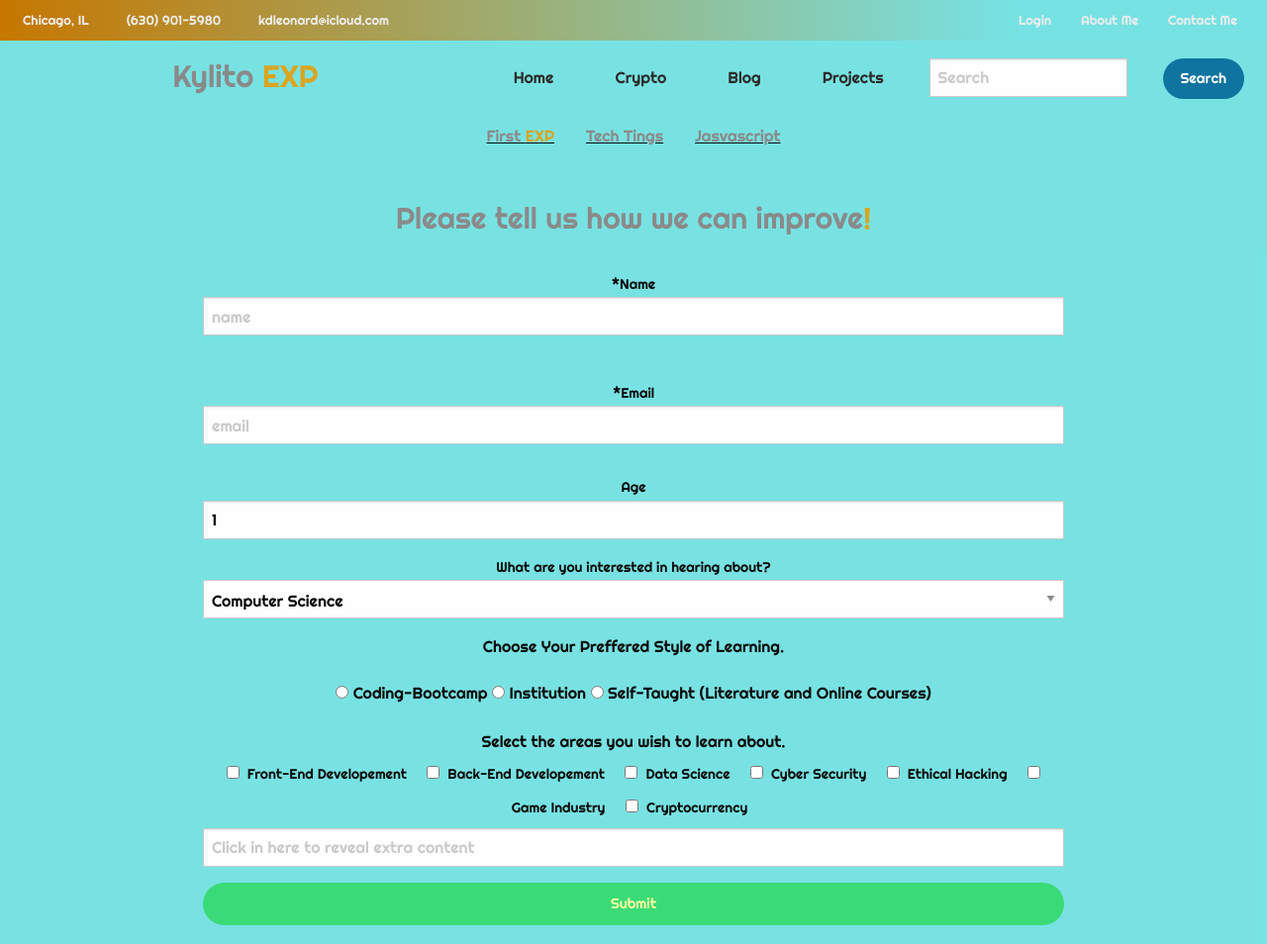
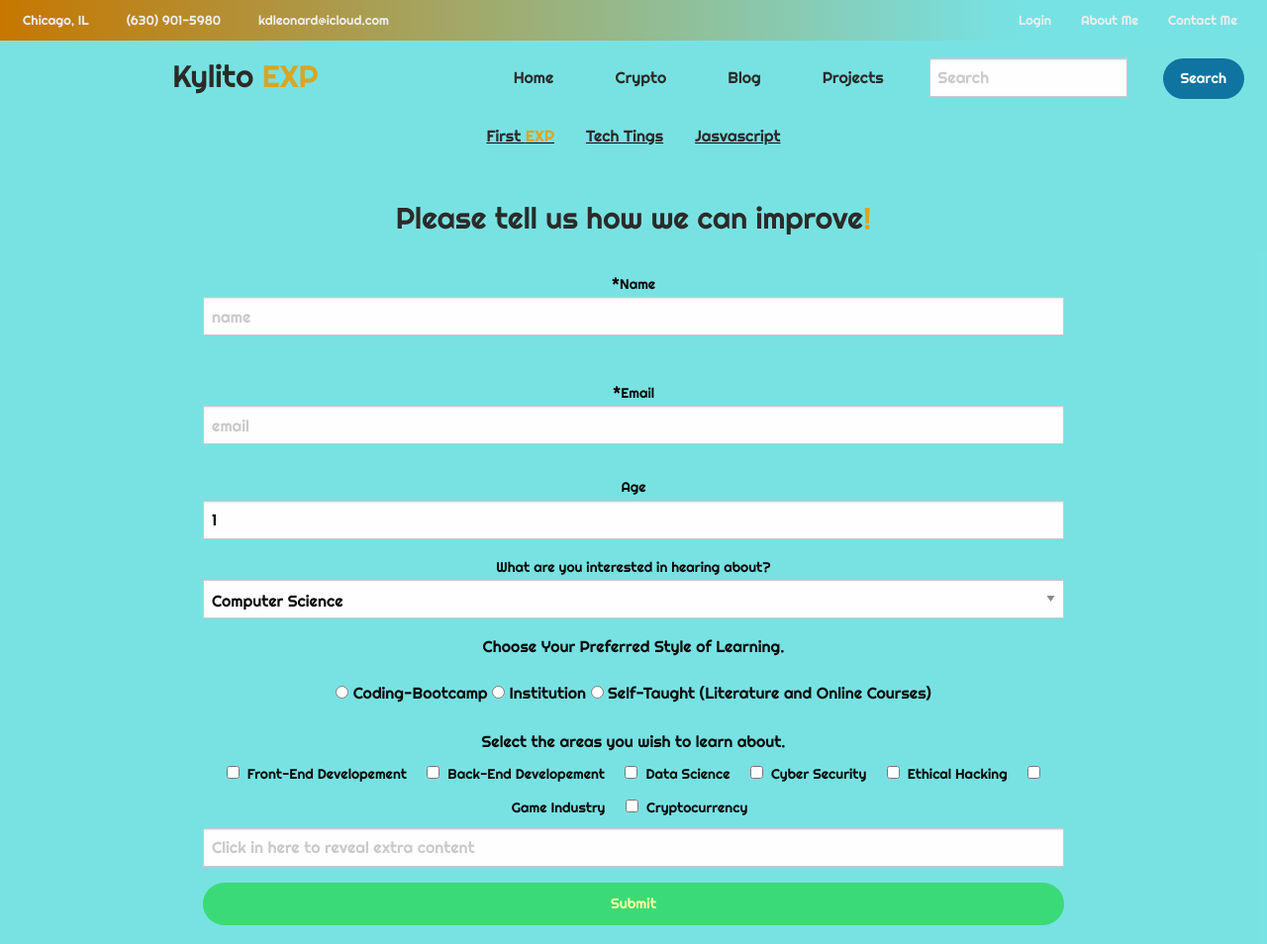
Before and after one commit to kdleonard93/KylitoExp, a website: page index.html in a window 1280 px wide. Shown: the whole page at 99% size. Drawn offline with Linux system fonts and the light colour scheme.

Commit message:
color update, removed cursive

```diff
--- a/index.html
+++ b/index.html
@@ -91,7 +91,7 @@
         </div>
         <div class="grid-y grid-padding-y">
           <fieldset class="small-12 large-6 cell">
-            <legend>Choose Your Preffered Style of Learning.</legend>
+            <legend>Choose Your Preferred Style of Learning.</legend>
             <input type="radio" name="learning" value="Bootcamp" id="bootcamp" required>
             <lable for="bootcamp">Coding-Bootcamp</lable>
             <input type="radio" name="learning" value="Institution" id="institution">
--- a/scss/_custom.scss
+++ b/scss/_custom.scss
@@ -1,5 +1,5 @@
 body {
-    font-family: 'Righteous', cursive;
+    font-family: 'Righteous';
    }
 
 
@@ -84,7 +84,7 @@ li {
  text-decoration: underline;
 
  a {
-     color: #8a8a8a;
+     color: rgb(43, 43, 40);
  }
 
  a:hover {
@@ -105,7 +105,7 @@ li {
     }
 
     a:hover {
-        color: #8a8a8a;
+        color: rgb(43, 43, 40);
     }
 }
 
@@ -137,7 +137,7 @@ span {
 }
 
 #description {
-    color: #8a8a8a;
+    color: rgb(43, 43, 40);
     font-size: 30px;
     text-align: center;
 }
@@ -147,7 +147,8 @@ span {
 }
 
 .subheader {
-    font-family: 'Righteous', cursive;
+    font-family: 'Righteous';
+    color: rgb(43, 43, 40);
 }
 
 img {
```
Also changed, not shown: css/app.css.
